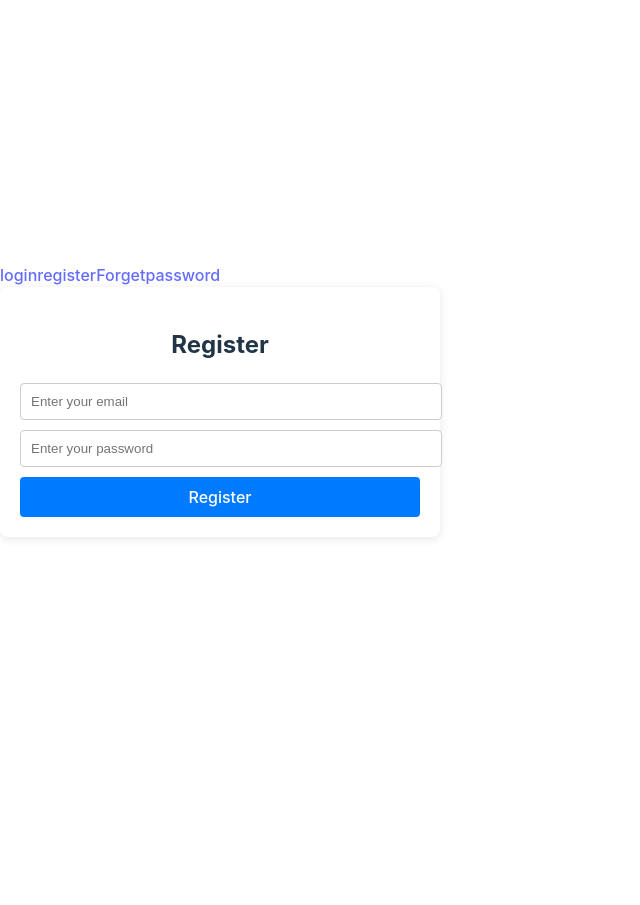
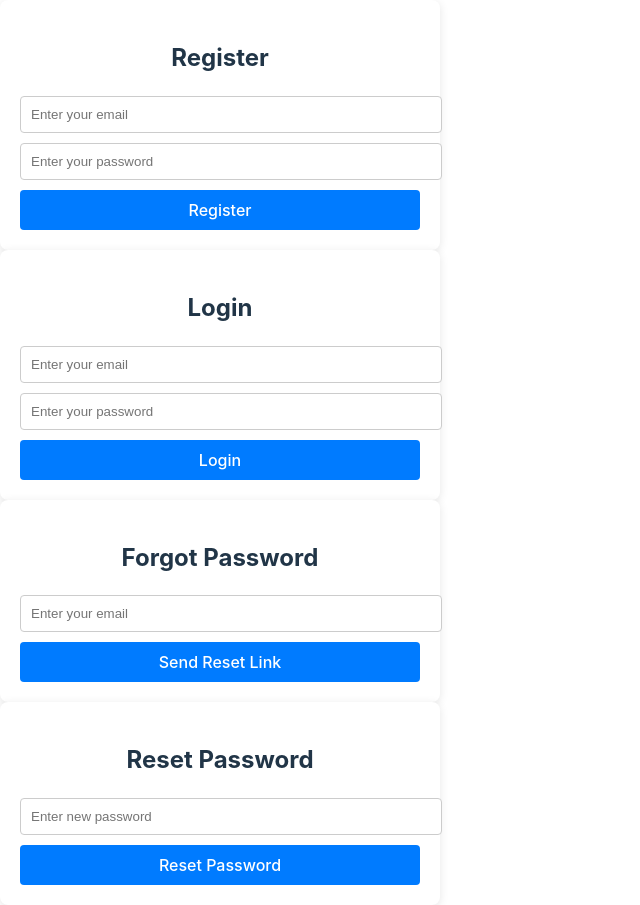
Before and after one commit to Neeraj0906/password-3.o, a React (Vite) app: page / in a window 1280 px wide. Shown: the whole page, without its empty margins (0-640 px from the left). Before the commit the page ends 800 px from the top, so only its background shows below. Built offline with nearby package versions, Linux system fonts and the light colour scheme.

Commit message:
first commit

```diff
--- a/src/App.jsx
+++ b/src/App.jsx
@@ -10,19 +10,15 @@ const App = () => {
 
         <>
 
-            <nav>
-                <a href="/login">login</a>
-                <a href="/">register</a>
-                <a href="/forgetpassword">Forgetpassword</a>
 
-            </nav><Router>
-                <Routes>
-                    <Route path="/" element={<Register />} /> {/* 👈 Renders at /app/ */}
-                    <Route path="/login" element={<Login />} />
-                    <Route path="/forgetpassword" element={<ForgotPassword />} />
-                    <Route path="/resetpassword/:token" element={<ResetPassword />} />
-                </Routes>
-            </Router></>
+
+            <div>
+            <Register />
+            <Login />
+            <ForgotPassword />
+            <ResetPassword />
+            </div>
+            </>
     );
 };
 
```
